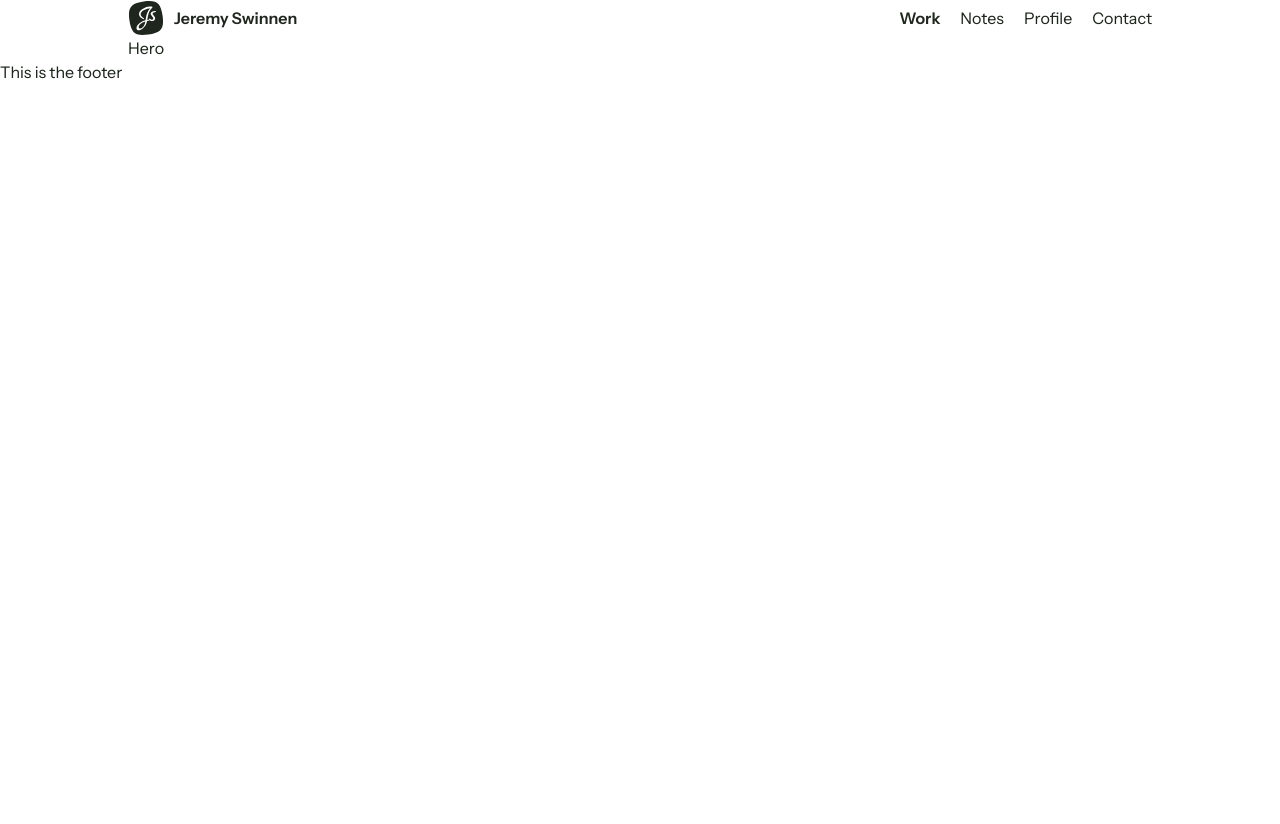
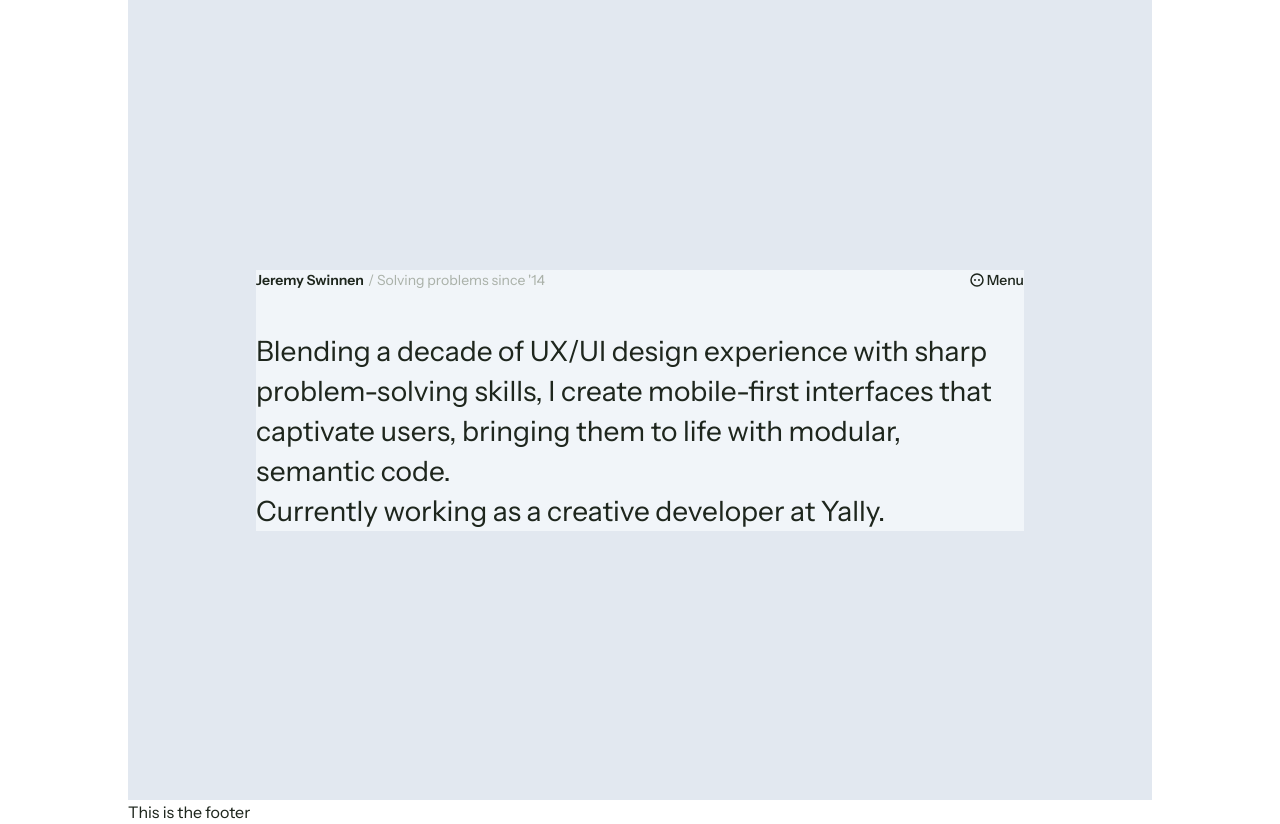
Before and after one commit to jereswinnen/jeremys, a Next.js app: page / in a window 1280 px wide. Before the commit the page ends 800 px from the top, so only its background shows below. Built offline with nearby package versions, Linux system fonts and the light colour scheme.

Commit message:
Styling Header and creating MainNavigation
Animating naivation with GSAP

```diff
--- a/package.json
+++ b/package.json
@@ -9,6 +9,7 @@
     "lint": "next lint"
   },
   "dependencies": {
+    "@phosphor-icons/react": "^2.0.15",
     "gray-matter": "^4.0.3",
     "gsap": "^3.12.2",
     "next": "14.0.3",
@@ -26,6 +27,8 @@
     "eslint": "^8",
     "eslint-config-next": "14.0.3",
     "postcss": "^8.4.31",
+    "prettier": "^3.1.1",
+    "prettier-plugin-tailwindcss": "^0.5.9",
     "tailwindcss": "^3.3.5",
     "typescript": "^5.2.2"
   }
--- a/src/components/Header.tsx
+++ b/src/components/Header.tsx
@@ -1,51 +1,59 @@
-import React from "react";
+import React, { useRef, useState, useEffect } from "react";
 import { useRouter } from "next/router";
-import { siteMap } from "../lib/siteMap";
-import { Brand } from "@/assets";
-
-interface HeaderProps {
-  // Define your props here
-  // Example: title: string;
-}
+import { gsap } from "gsap";
+import { DotsThreeCircle } from "@phosphor-icons/react";
+import MainNavigation from "./MainNavigation";
 
 const Header = () => {
   const router = useRouter();
-  const currentPath = router.asPath;
+  const [isMenuOpen, setIsMenuOpen] = useState(false);
+  const menuRef = useRef(null);
+
+  useEffect(() => {
+    const handleKeyDown = (event: globalThis.KeyboardEvent) => {
+      if (event.key === "Escape" && isMenuOpen) {
+        setIsMenuOpen(false);
+      }
+    };
+    window.addEventListener("keydown", handleKeyDown);
+
+    if (isMenuOpen) {
+      // Animate menu opening
+      gsap.to(menuRef.current, { autoAlpha: 1, duration: 0.5 });
+    } else {
+      // Animate menu closing
+      gsap.to(menuRef.current, { autoAlpha: 0, duration: 0.5 });
+    }
+
+    return () => {
+      window.removeEventListener("keydown", handleKeyDown);
+    };
+  }, [isMenuOpen]);
+
+  const toggleMenu = () => {
+    setIsMenuOpen(!isMenuOpen);
+  };
   return (
-    <header className="flex flex-row items-center justify-between">
-      <a href="/" className="flex flex-row gap-2.5 items-center font-semibold">
-        <Brand /> Jeremy Swinnen
+    <header className="flex flex-row items-center justify-between text-sm">
+      <a href="/" className="flex flex-row items-center gap-1 font-semibold">
+        Jeremy Swinnen
+        <span className="text-neutral-300 font-normal">
+          / Solving problems since '14
+        </span>
       </a>
-      <nav>
-        <ul className="flex flex-row gap-5">
-          {siteMap.map((page) => (
-            <li key={page.path}>
-              <a
-                href={page.path}
-                className={
-                  currentPath === page.path
-                    ? "font-semibold"
-                    : "active:duration-0 transition-all duration-150"
-                }
-              >
-                {page.title}
-              </a>
-              {/* Uncomment below to include subpages in the menu */}
-              {/*
-              {page.subpages.length > 0 && (
-                <ul>
-                  {page.subpages.map((subpage) => (
-                    <li key={subpage.path}>
-                      <a href={subpage.path} className={currentPath === subpage.path ? 'current-page-class' : ''}>{subpage.title}</a>
-                    </li>
-                  ))}
-                </ul>
-              )}
-              */}
-            </li>
-          ))}
-        </ul>
-      </nav>
+      <button
+        className="flex items-center gap-0.5 font-medium"
+        onClick={toggleMenu}
+      >
+        <DotsThreeCircle weight="bold" size={16} />
+        Menu
+      </button>
+      <section
+        ref={menuRef}
+        className="absolute left-0 top-0 h-full w-full bg-slate-400"
+      >
+        <MainNavigation isMenuOpen={isMenuOpen} />
+      </section>
     </header>
   );
 };
--- a/src/components/Layout.tsx
+++ b/src/components/Layout.tsx
@@ -8,10 +8,10 @@ interface LayoutProps {
 
 const Layout: React.FC<LayoutProps> = ({ children }) => {
   return (
-    <main>
+    <main className="mx-auto w-4/5">
       {/* <Header /> */}
       {/* Page wrapper */}
-      <section className="mx-auto w-4/5">{children}</section>
+      <section className="grid grid-cols-8">{children}</section>
       <Footer />
     </main>
   );
--- /dev/null
+++ b/src/components/MainNavigation.tsx
@@ -0,0 +1,50 @@
+import React, { useEffect, useRef } from "react";
+import { gsap } from "gsap";
+import { siteMap } from "../lib/siteMap";
+
+interface MainNavigationProps {
+  isMenuOpen: boolean;
+}
+
+const MainNavigation: React.FC<MainNavigationProps> = ({ isMenuOpen }) => {
+  const navRef = useRef<HTMLUListElement>(null);
+
+  useEffect(() => {
+    if (isMenuOpen && navRef.current) {
+      const navItems = Array.from(navRef.current.children);
+      gsap.fromTo(
+        navItems,
+        { autoAlpha: 0, y: 10 },
+        { autoAlpha: 1, y: 0, stagger: 0.1, duration: 0.3 },
+      );
+    }
+  }, [isMenuOpen]);
+
+  return (
+    <nav ref={navRef} className="main-navigation">
+      <ul className="navigation-list">
+        {siteMap.map((page) => (
+          <li key={page.path} className="navigation-item">
+            <a href={page.path} className="navigation-link">
+              {page.title}
+            </a>
+            {/* Implement subpages if your sitemap includes them */}
+            {/* {page.subpages && (
+              <ul className="sub-navigation-list">
+                {page.subpages.map((subpage) => (
+                  <li key={subpage.path} className="sub-navigation-item">
+                    <a href={subpage.path} className="sub-navigation-link">
+                      {subpage.title}
+                    </a>
+                  </li>
+                ))}
+              </ul>
+            )} */}
+          </li>
+        ))}
+      </ul>
+    </nav>
+  );
+};
+
+export default MainNavigation;
--- a/src/pages/index.tsx
+++ b/src/pages/index.tsx
@@ -10,9 +10,19 @@ const HomePage = () => {
         <meta name="description" content="Personal site" />
       </Head>
       {/* Page body */}
-      <section>
-        <Header />
-        <h1>Hero</h1>
+      <section className="col-span-full inline-grid h-screen grid-cols-8 items-center bg-slate-200">
+        <section className="col-span-6 col-start-2 flex flex-col gap-10 bg-slate-100">
+          <Header />
+          <article className="text-3xl/10">
+            <p>
+              Blending a decade of UX/UI design experience with sharp
+              problem-solving skills, I create mobile-first interfaces that
+              captivate users, bringing them to life with modular, semantic
+              code.
+            </p>
+            <p>Currently working as a creative developer at Yally.</p>
+          </article>
+        </section>
       </section>
     </>
   );
--- a/tailwind.config.js
+++ b/tailwind.config.js
@@ -7,6 +7,20 @@ module.exports = {
     fontFamily: {
       sans: ["Instrument Sans", "Georgia", "sans-serif"],
       serif: ["Instrument Serif", "Arial", "Georgia", "serif"],
+    },
+    fontSize: {
+      '2xs': '0.625rem', //10px
+      'xs': '0.75rem', //12px
+      'sm': '0.875rem', //14px
+      'base': '1rem', //16px
+      'lg': '1.125rem', //18px
+      'xl': '1.25rem', //20px
+      '2xl': '1.5rem', //24px
+      '3xl': '1.75rem', //28px
+      '4xl': '2.25rem', //36px
+      '5xl': '3rem', //48px
+      '6xl': '4rem', //64px
+      '7xl': '5rem', //80px
     },
     extend: {
       //add extras on top of Tailwind defaults
```
Also changed, not shown: src/pages/notes/[slug].tsx (deleted), src/pages/projects/[slug].tsx (deleted), 2 other files (tests, documents, lock files or other folders).
